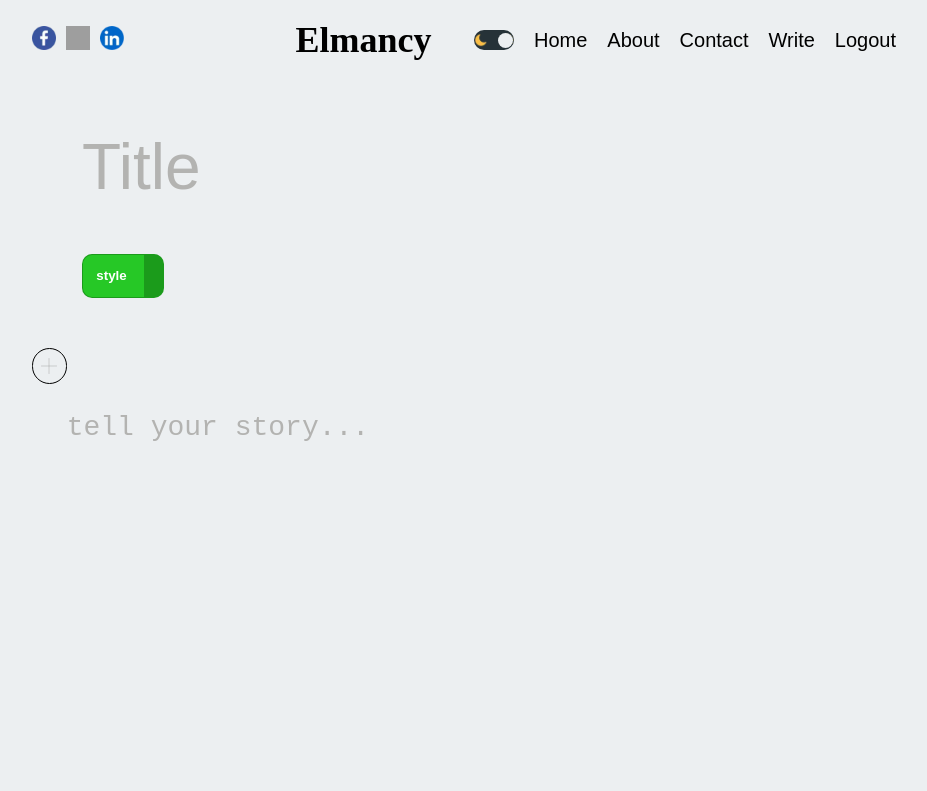
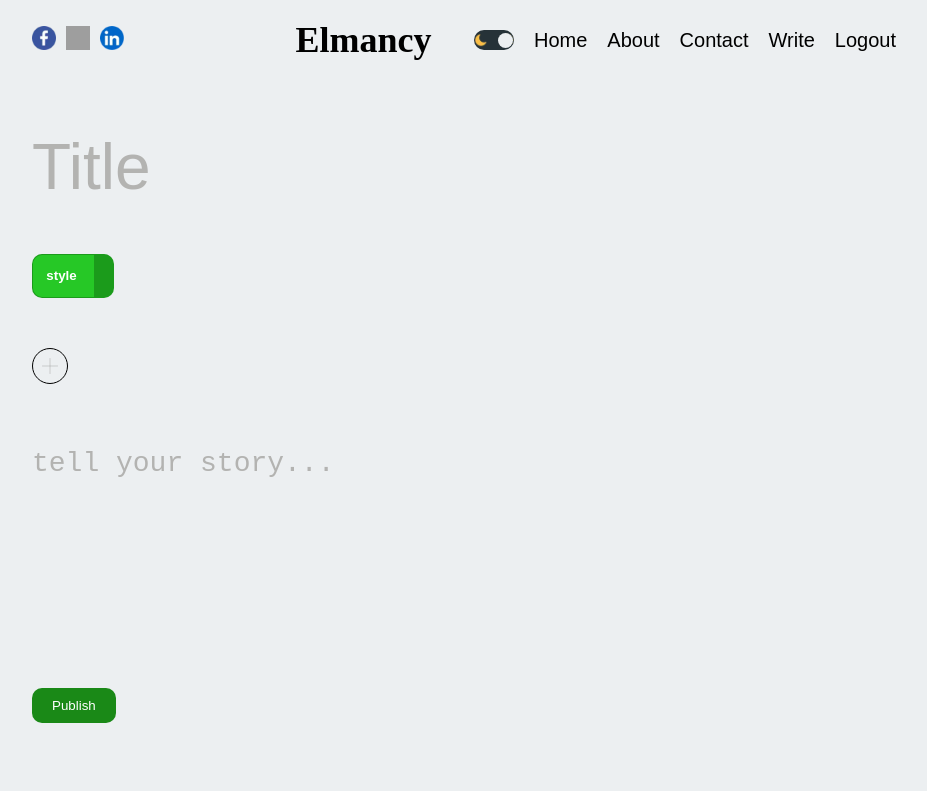
Before and after one commit to AbdullahElmancy/Blog, a Next.js app: page /write in a window 1280 px wide. Shown: the top 791 px of the page, without its empty margins (176-1103 px from the left). Built offline with nearby package versions, Linux system fonts and the light colour scheme; no server answers; sample sign-in values are in the browser's storage; grey boxes are pictures that could not be loaded.

Commit message:
fix write style

```diff
--- a/src/app/write/page.tsx
+++ b/src/app/write/page.tsx
@@ -16,7 +16,6 @@ const WritePage = () => {
   //can not complete
   const [resource, setResource] = useState<string | CloudinaryUploadWidgetInfo | undefined>();
 
-  const [file, setFile] = useState<File | undefined | null>(null);
   const router = useRouter();
 
   const sendPost = async () => {
@@ -39,8 +38,7 @@ const WritePage = () => {
   if (status === "loading") {
     return (
       <div className={style.loading}>
-        <h1 className={style.titleLoding}>this page loadin</h1>
-        <p className={style.ploadin}> please wait for loading</p>
+        <h1 className={style.titleLoding}>this page loading</h1>
       </div>
     );
   }
--- a/src/app/write/write.module.css
+++ b/src/app/write/write.module.css
@@ -1,7 +1,6 @@
 .editor{
     display: flex;
-    gap: 20;
-    height: 500px;
+    flex-direction: column;
     position: relative;
 }
 
@@ -47,10 +46,11 @@
     border:none;
     outline: none;
     color: var(--textColor);
+    height: 30vh;
 }
 
 .title{
-    padding: 50px;
+    margin: 50px 0px 50px 0px;
     font-size: 64px;
     width: 100%;
     overflow: hidden;
@@ -75,13 +75,11 @@
     -moz-border-radius: 10px;
     -ms-border-radius: 10px;
     -o-border-radius: 10px;
-    margin-top: 20px;
 }
 
 .select{
     margin-bottom: 50px;
     padding: 1em 0 1em 1em;
-    margin-left: 50px;
     width: max-content;
     appearance: none;
     text-indent: 0.01px;
@@ -105,3 +103,17 @@
     background-color: rgba(20, 133, 20, 0.87);
 
 }
+
+.loading{
+    display: flex;
+    flex-direction: column;
+    justify-content: center;
+    align-items: center;
+    gap: 20px;
+    width: 100%;
+    height: calc(100vh - 90px);
+}
+.titleLoding{
+    font-size: 72px;
+    color: red;
+}
```
